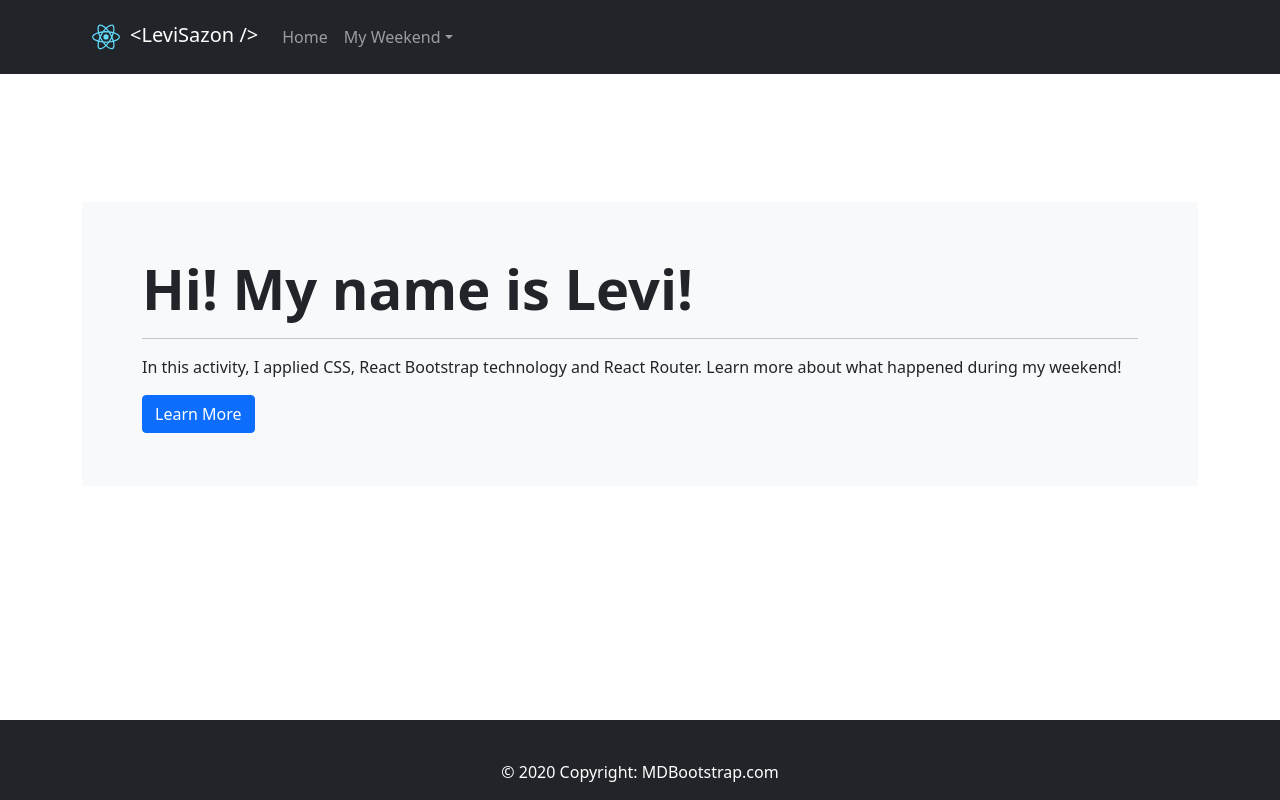
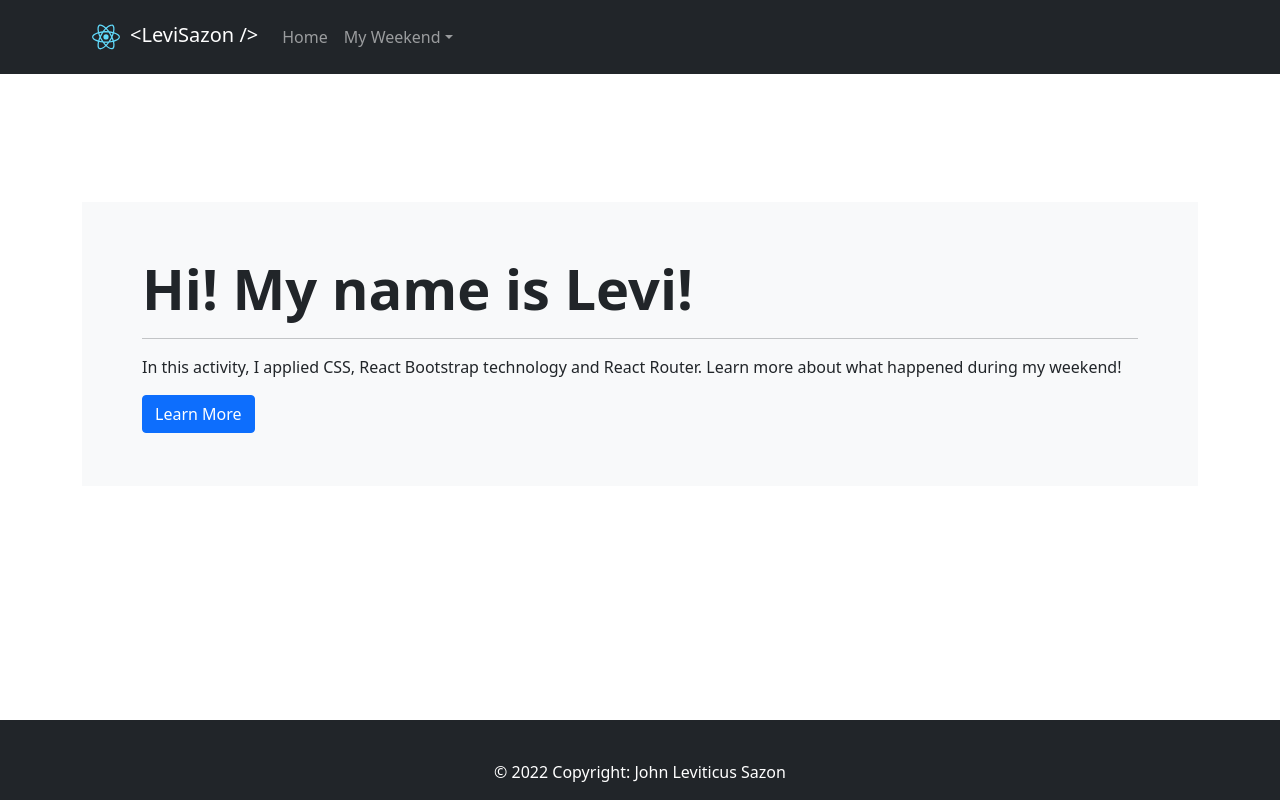
Before and after one commit to levisaz/ReactJSCSS03072022, a React (Create React App) app in the folder ReactJSCSS03072022/reactjs-css/: page / in a window 1280 px wide. Built offline with nearby package versions, Linux system fonts and the light colour scheme.

Commit message:
changed footer

```diff
--- a/ReactJSCSS03072022/reactjs-css/src/components/Footer.js
+++ b/ReactJSCSS03072022/reactjs-css/src/components/Footer.js
@@ -7,8 +7,7 @@ const Footer = () => {
       <footer className="page-footer font-small pt-4 mt-auto bg-dark">
 
         {/* <!-- Copyright --> */}
-        <div className="footer-copyright text-center py-3">© 2020 Copyright:
-          <a href="https://mdbootstrap.com/"> MDBootstrap.com</a>
+        <div className="footer-copyright text-center py-3">© 2022 Copyright: John Leviticus Sazon
         </div>
         {/* <!-- Copyright --> */}
 
```
